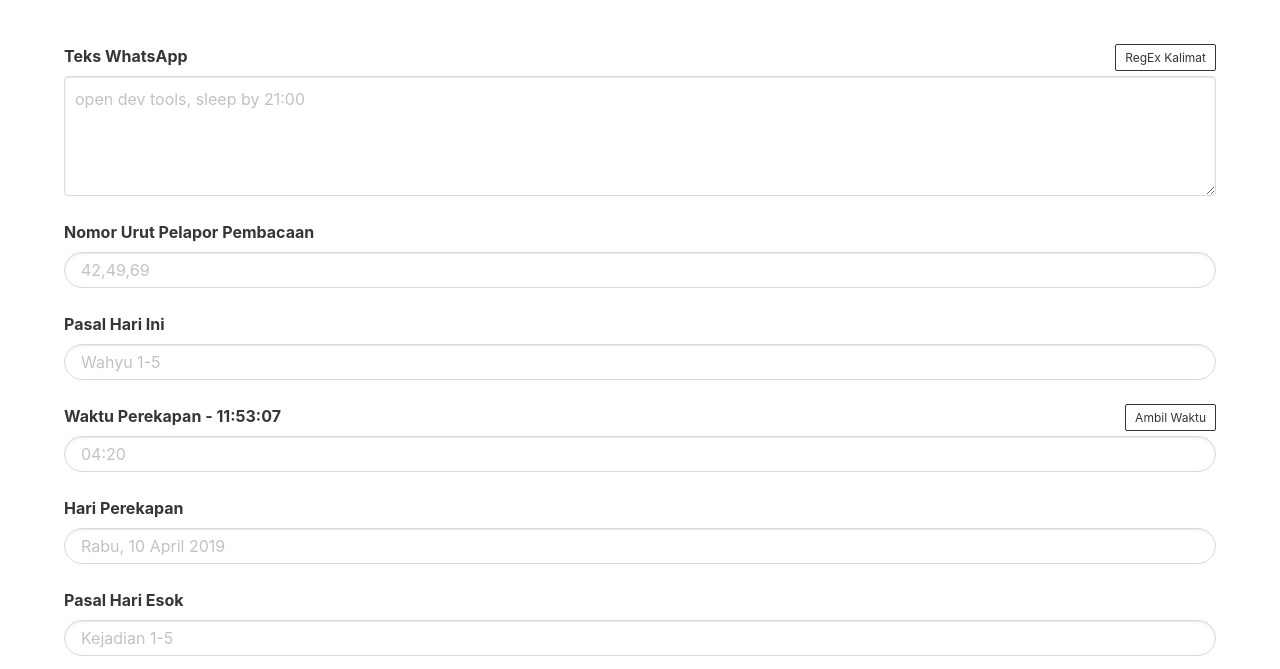
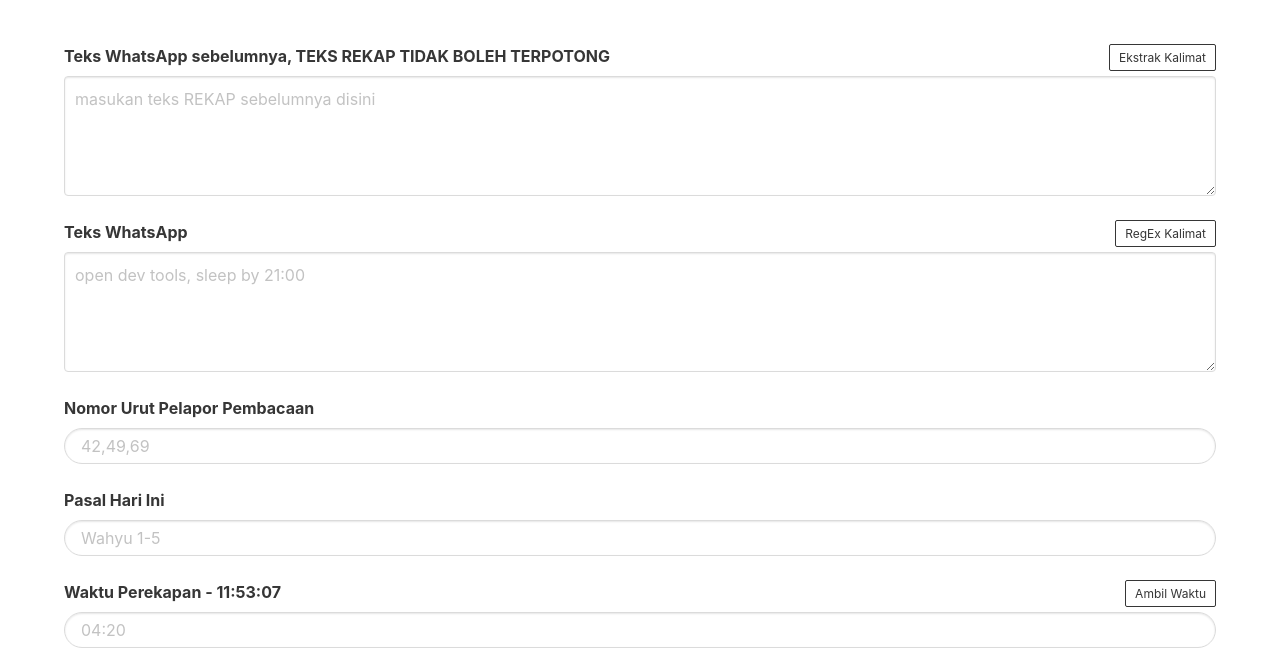
Before and after one commit to drepram/bapa, a plain HTML site: page index.html in a window 1280 px wide. Shown: the part 88-757 px from the top of the page. Drawn offline with nearby package versions, Linux system fonts and the light colour scheme.

Commit message:
Feature for re-retrieving previous texts

```diff
--- a/index.html
+++ b/index.html
@@ -26,6 +26,12 @@
             <span class="title is-3">Dasbor BAPA <span id="versi">1.2.6</span></span>
         </div><br><br>
         <div class="container">
+                <label class="label">
+                        Teks WhatsApp sebelumnya, <strong>TEKS REKAP TIDAK BOLEH TERPOTONG</strong>
+                        <button class="button is-dark is-small is-outlined is-pulled-right" onclick="ekstrakTeksSebelumnya()">Ekstrak Kalimat</button>
+                    </label>
+                    <textarea class="textarea is-rounded" id="kalimat-dulu"
+                        placeholder="masukan teks REKAP sebelumnya disini"></textarea><br>
             <label class="label">
                 Teks WhatsApp
                 <button class="button is-dark is-small is-outlined is-pulled-right" onclick="regexKalimat()">RegEx
--- a/main.js
+++ b/main.js
@@ -527,6 +527,9 @@ let pasalHarian = {
 
 function pelaksanaanPenyortiran () {
   let pelaporHariIni = document.getElementById('daftarPembaca').value.split(',')
+  let banyakPembacaHariIni = document.getElementById('daftarPembaca').value.split(',').length
+
+  document.getElementById('pelapor').innerHTML = `Banyak Pelapor Hari Ini - ${banyakPembacaHariIni}`
 
   tandaiPembaca(pelaporHariIni)
   hasilkanParagrafRekap()
@@ -678,6 +681,28 @@ function regexKalimat () {
   dapatkanPasal()
 }
 
+function ekstrakTeksSebelumnya () {
+  let teksSebelumnya = document.getElementById('kalimat-dulu').value
+  let pembacaHariIni = []
+
+  teksSebelumnya = teksSebelumnya.split('\n') // String diubah menjadi array, setiap ada baris baru, menjadi elemen baru di array
+  teksSebelumnya = teksSebelumnya.slice(12, 76) // Memotong teks sehingga hanya bagian Sobat Pembaca yang tersisa
+
+  teksSebelumnya.forEach((item, index) => {
+    if (item.split('✅').length == 2) {
+      pembacaHariIni.push(item.split('. ')[0])
+    }
+  })
+
+  pembacaHariIni.join(',') // Mengubah array menjadi string dengan tanda koma sebagai pemisah
+
+  document.getElementById('daftarPembaca').value = pembacaHariIni
+  document.getElementById('pelapor').innerHTML = `Banyak Pelapor Hari Ini - ${pembacaHariIni.length}`
+
+  dapatkanWaktu()
+  dapatkanPasal()
+}
+
 function dapatkanWaktu () {
   let waktu = new Date()
   let hariHari = new Array(7)
```
